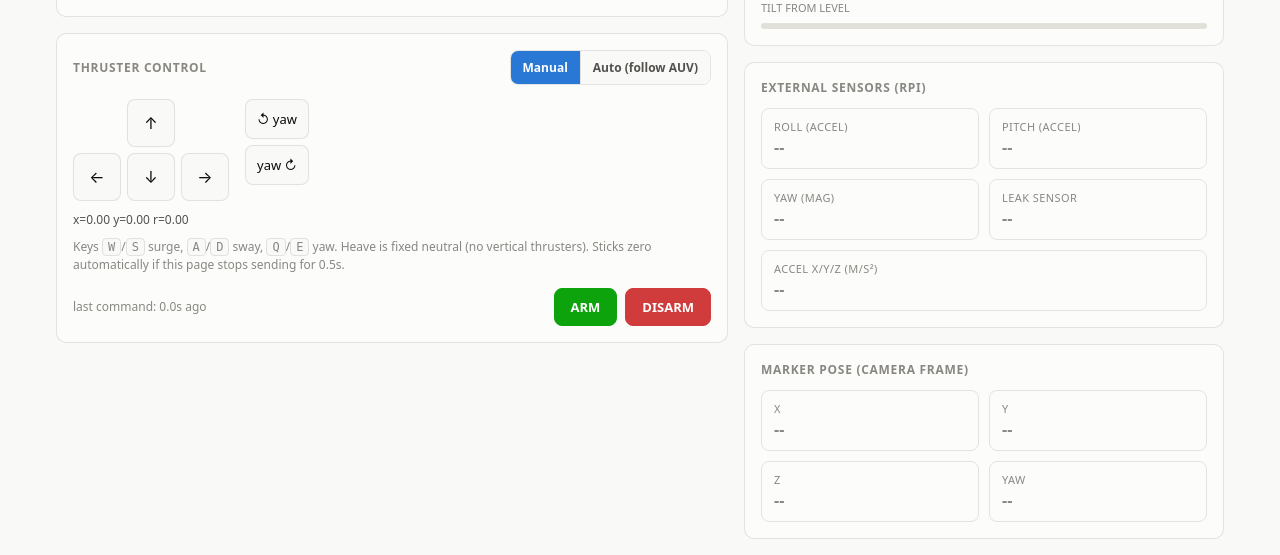
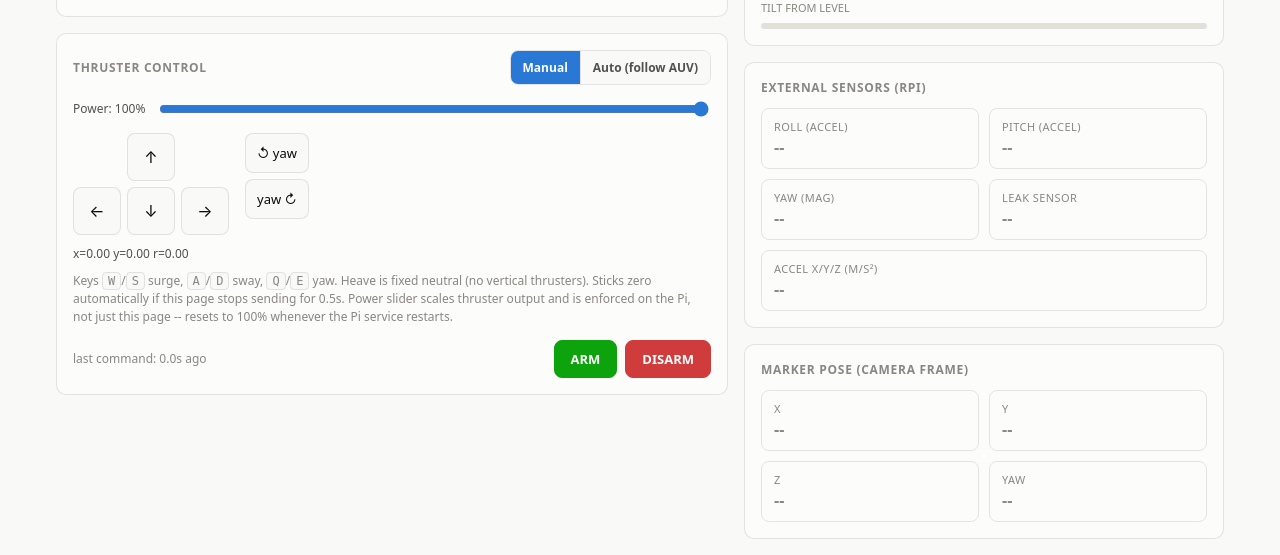
Before and after one commit to Darkuantum/hive, a Flask app: page / in a window 1280 px wide. Shown: the part 477-1032 px from the top of the page. Run offline with Flask 3, Linux system fonts and the light colour scheme.

Commit message:
Update intHeadless-updated with slider UI changes from integration-slider
Co-Authored-By: Claude Sonnet 5 <noreply@anthropic.com>
Claude-Session: https://claude.ai/code/session_01RMTpZdDzd4FGenVxfm2KgN

```diff
--- a/intHeadless-updated/app.py
+++ b/intHeadless-updated/app.py
@@ -55,6 +55,22 @@ def api_control():
     data = request.get_json(silent=True) or {}
     manager.set_control(data.get('x', 0.0), data.get('y', 0.0), data.get('r', 0.0))
     return jsonify({'ok': True})
+
+
+@app.route('/api/power', methods=['POST'])
+def api_power():
+    """Manual-mode thruster power scale, 0-100 (percent). Applied
+    server-side in hardware.py before anything is sent to the Pixhawk --
+    manual mode only, see HardwareManager.set_manual_power()."""
+    data = request.get_json(silent=True) or {}
+    if 'power' not in data:
+        return jsonify({'ok': False, 'error': 'missing "power"'}), 400
+    try:
+        power_pct = float(data['power'])
+    except (TypeError, ValueError):
+        return jsonify({'ok': False, 'error': '"power" must be a number'}), 400
+    manager.set_manual_power(power_pct / 100.0)
+    return jsonify({'ok': True, 'power': manager.get_manual_power() * 100.0})
 
 
 @app.route('/api/control_mode', methods=['POST'])
--- a/intHeadless-updated/hardware.py
+++ b/intHeadless-updated/hardware.py
@@ -46,13 +46,16 @@ _INTEGRATION_DIR = os.path.abspath(os.path.join(_THIS_DIR, '..', 'integration'))
 if _INTEGRATION_DIR not in sys.path:
     sys.path.insert(0, _INTEGRATION_DIR)
 
+import math
+
 from mavlink_interface import MavlinkInterface  # noqa: E402
-from pose_controller import PoseController       # noqa: E402
+from pose_controller import PoseController, camera_to_body_yaw  # noqa: E402
 from decision_engine import DecisionEngine       # noqa: E402
 
 CONTROL_TIMEOUT_S = 0.5    # manual mode only: zero sticks if nothing posted for this long
 CONTROL_RATE_HZ = 10
 CAMERA_JPEG_QUALITY = 80
+DEFAULT_MANUAL_POWER = 1.0  # 100% -- manual-mode thruster scale, resets here on every connect
 
 VALID_MODES = ('manual', 'auto')
 
@@ -92,6 +95,12 @@ class HardwareManager:
         # ---- manual mode state ----
         self._control = {'x': 0.0, 'y': 0.0, 'r': 0.0}
         self._control_updated_at = 0.0
+        # 0.0-1.0 scale applied to x/y/r before they're sent, manual mode
+        # only -- lets you cap thruster output (e.g. 0.5 = 50% power) for
+        # fine positioning near the marker or safer bench testing.
+        # Enforced here server-side, not just in the UI, so a stale page
+        # or a bypassed slider can't push more power than intended.
+        self._manual_power = DEFAULT_MANUAL_POWER
 
         # ---- mode + auto mode state ----
         self._mode = 'manual'
@@ -101,6 +110,7 @@ class HardwareManager:
             'state': self.engine.state.name,
             'controlling': False,
             'stick': {'x': 0.0, 'y': 0.0, 'r': 0.0},
+            'yaw_debug': None,
         }
         self._last_auto_time = None  # for dt -- set on first auto compute
 
@@ -165,6 +175,7 @@ class HardwareManager:
                     'state': self.engine.state.name,
                     'controlling': False,
                     'stick': {'x': 0.0, 'y': 0.0, 'r': 0.0},
+                    'yaw_debug': None,
                 }
 
     def get_control_mode(self):
@@ -222,7 +233,12 @@ class HardwareManager:
             age = time.time() - self._control_updated_at
             if age > CONTROL_TIMEOUT_S:
                 return 0.0, 0.0, 0.0
-            return self._control['x'], self._control['y'], self._control['r']
+            power = self._manual_power
+            return (
+                self._control['x'] * power,
+                self._control['y'] * power,
+                self._control['r'] * power,
+            )
 
     def _compute_auto_control(self):
         """Runs the same logic as pixhawk_camera_test.py's main loop --
@@ -245,6 +261,20 @@ class HardwareManager:
         else:
             state = self.engine.update(False)
 
+        # Calibration debug: camera-frame yaw vs. what CAMERA_MOUNT_YAW_DEG
+        # turns it into, regardless of whether the engine is currently
+        # controlling. This is what lets CAMERA_MOUNT_YAW_DEG in
+        # pose_controller.py be verified live from the web UI on a
+        # headless rig, instead of needing `camFinal.py --calibration-check`
+        # (which needs a monitor attached to the Pi for its cv2 window).
+        yaw_debug = None
+        if marker_detected:
+            yaw_body_now = camera_to_body_yaw(pose['yaw'])
+            yaw_debug = {
+                'yaw_cam_deg': math.degrees(pose['yaw']),
+                'yaw_body_deg': math.degrees(yaw_body_now),
+            }
+
         if self.engine.is_controlling() and marker_detected:
             vx, vy, yaw_rate = self.controller.compute(
                 pose['x'], pose['y'], pose['z'], pose['yaw'], dt
@@ -252,6 +282,13 @@ class HardwareManager:
             x = vx / self.controller.pid_surge.output_limit
             y = vy / self.controller.pid_sway.output_limit
             r = yaw_rate / self.controller.pid_yaw.output_limit
+            # Report saturation directly -- if r sits at the yaw limit
+            # regardless of the marker's actual orientation, that's the
+            # signature of CAMERA_MOUNT_YAW_DEG being wrong (a bad mount
+            # offset adds a constant error big enough to clip the PID
+            # before the real orientation error is even factored in).
+            if yaw_debug is not None:
+                yaw_debug['yaw_saturated'] = abs(r) >= 0.999
         else:
             x = y = r = 0.0
             self.controller.reset()
@@ -261,6 +298,7 @@ class HardwareManager:
                 'state': state.name,
                 'controlling': self.engine.is_controlling(),
                 'stick': {'x': x, 'y': y, 'r': r},
+                'yaw_debug': yaw_debug,
             }
         return x, y, r
 
@@ -273,6 +311,20 @@ class HardwareManager:
         with self._lock:
             self._control = {'x': _clamp(x), 'y': _clamp(y), 'r': _clamp(r)}
             self._control_updated_at = time.time()
+
+    def set_manual_power(self, power):
+        """Set the manual-mode thruster power scale, 0.0-1.0 (e.g. 0.5 =
+        50%). Applied to x/y/r in _current_manual_control() before
+        anything is sent -- affects manual mode only, not auto (auto's
+        output is already bounded by the PID output_limit values in
+        pose_controller.py, so scaling it again here would just fight
+        the tuned gains)."""
+        with self._lock:
+            self._manual_power = _clamp(power, 0.0, 1.0)
+
+    def get_manual_power(self):
+        with self._lock:
+            return self._manual_power
 
     def arm(self):
         self.veh.arm()
@@ -296,11 +348,13 @@ class HardwareManager:
             control_age = None if never_sent else time.time() - self._control_updated_at
             control_mode = self._mode
             auto_status = dict(self._auto_status)
+            manual_power = self._manual_power
         telem = self.veh.get_telemetry_deg()
         telem['mode'] = self.veh.get_mode_name()
         telem['control_mode'] = control_mode
         telem['control'] = control
         telem['control_age_s'] = control_age
+        telem['manual_power'] = manual_power
         telem['watchdog_tripped'] = (
             control_mode == 'manual' and (never_sent or control_age > CONTROL_TIMEOUT_S)
         )
--- a/intHeadless-updated/static/app.js
+++ b/intHeadless-updated/static/app.js
@@ -93,6 +93,32 @@
     fetch('/api/disarm', { method: 'POST' }).catch(() => {});
   });
 
+  // ---------------- manual power slider ----------------
+  // Scales manual-mode thruster output (e.g. 50 -> half PWM range).
+  // Enforced server-side in hardware.py, this just controls it. While
+  // the user is actively dragging, the periodic state poll won't
+  // overwrite the slider out from under their thumb (userIsAdjustingPower).
+  const powerSlider = document.getElementById('power-slider');
+  const powerValue = document.getElementById('power-value');
+  let userIsAdjustingPower = false;
+
+  function sendPower(pct) {
+    fetch('/api/power', {
+      method: 'POST',
+      headers: { 'Content-Type': 'application/json' },
+      body: JSON.stringify({ power: pct }),
+    }).catch(() => {});
+  }
+
+  powerSlider.addEventListener('input', () => {
+    userIsAdjustingPower = true;
+    powerValue.textContent = powerSlider.value;
+  });
+  powerSlider.addEventListener('change', () => {
+    sendPower(Number(powerSlider.value));
+    userIsAdjustingPower = false;
+  });
+
   // ---------------- manual / auto mode toggle ----------------
   const manualPanel = document.getElementById('manual-panel');
   const autoPanel = document.getElementById('auto-panel');
@@ -155,6 +181,8 @@
   const tiltFill = document.getElementById('tilt-fill');
   const watchdogEl = document.getElementById('watchdog');
   const autoStickReadout = document.getElementById('auto-stick-readout');
+  const yawDebugReadout = document.getElementById('yaw-debug-readout');
+  const yawSaturatedHint = document.getElementById('yaw-saturated-hint');
 
   async function pollState() {
     try {
@@ -187,6 +215,14 @@
 
       if (m.control_mode && m.control_mode !== currentMode) {
         applyModeToUI(m.control_mode);
+      }
+
+      if (!userIsAdjustingPower && m.manual_power != null) {
+        const serverPct = Math.round(m.manual_power * 100);
+        if (Number(powerSlider.value) !== serverPct) {
+          powerSlider.value = serverPct;
+          powerValue.textContent = serverPct;
+        }
       }
 
       setField(telemetryGrid, 'roll_deg', fmt(m.roll_deg, 1, '°'), m.roll_deg == null);
@@ -234,6 +270,15 @@
         autoStickReadout.textContent =
           `x=${auto.stick.x.toFixed(2)} y=${auto.stick.y.toFixed(2)} r=${auto.stick.r.toFixed(2)}`;
       }
+      if (auto.yaw_debug) {
+        yawDebugReadout.textContent =
+          `yaw: cam=${auto.yaw_debug.yaw_cam_deg.toFixed(1)}\u00b0 ` +
+          `body=${auto.yaw_debug.yaw_body_deg.toFixed(1)}\u00b0`;
+        yawSaturatedHint.style.display = auto.yaw_debug.yaw_saturated ? 'block' : 'none';
+      } else {
+        yawDebugReadout.textContent = 'yaw: cam=-- body=--';
+        yawSaturatedHint.style.display = 'none';
+      }
 
       if (currentMode === 'manual') {
         const age = m.control_age_s;
--- a/intHeadless-updated/static/style.css
+++ b/intHeadless-updated/static/style.css
@@ -202,6 +202,25 @@ header h1 span {
 
 /* ---------------- controls ---------------- */
 
+.power-row {
+  display: flex;
+  align-items: center;
+  gap: 12px;
+  margin-bottom: 14px;
+}
+
+.power-row label {
+  font-size: 12px;
+  color: var(--text-secondary);
+  font-variant-numeric: tabular-nums;
+  white-space: nowrap;
+}
+
+.power-row input[type="range"] {
+  flex: 1;
+  accent-color: var(--series-blue);
+}
+
 .control-row {
   display: flex;
   gap: 16px;
--- a/intHeadless-updated/templates/index.html
+++ b/intHeadless-updated/templates/index.html
@@ -39,6 +39,10 @@
         </div>
 
         <div id="manual-panel">
+          <div class="power-row">
+            <label for="power-slider">Power: <span id="power-value">100</span>%</label>
+            <input type="range" id="power-slider" min="0" max="100" step="5" value="100">
+          </div>
           <div class="control-row">
             <div class="dpad" id="dpad">
               <button class="fwd"  data-key="w">&uarr;</button>
@@ -56,6 +60,8 @@
             Keys <code>W</code>/<code>S</code> surge, <code>A</code>/<code>D</code> sway,
             <code>Q</code>/<code>E</code> yaw. Heave is fixed neutral (no vertical thrusters).
             Sticks zero automatically if this page stops sending for 0.5s.
+            Power slider scales thruster output and is enforced on the Pi, not
+            just this page -- resets to 100% whenever the Pi service restarts.
           </div>
         </div>
 
@@ -65,6 +71,14 @@
             <div class="stat-tile"><div class="label">Controlling</div><div class="value na" data-field="auto-controlling">--</div></div>
           </div>
           <div class="stick-readout" id="auto-stick-readout">x=0.00 y=0.00 r=0.00</div>
+          <div class="stick-readout" id="yaw-debug-readout">yaw: cam=-- body=--</div>
+          <div class="control-hint" id="yaw-saturated-hint" style="display:none; color:#e0a030;">
+            Yaw stick is pinned at its limit regardless of marker orientation --
+            this usually means CAMERA_MOUNT_YAW_DEG in pose_controller.py doesn't
+            match your mounting. Compare "cam" and "body" yaw above: with the
+            marker held facing straight into the camera, body yaw should read
+            close to 0&deg;. Adjust CAMERA_MOUNT_YAW_DEG until it does.
+          </div>
           <div class="control-hint">
             The net is following the ArUco marker autonomously. States progress
             SEARCHING &rarr; DETECTED &rarr; ALIGNING &rarr; READY &rarr; RECOVERING.
```
Also changed, not shown: intHeadless-updated/camFinal.py (+54 -33 lines).
